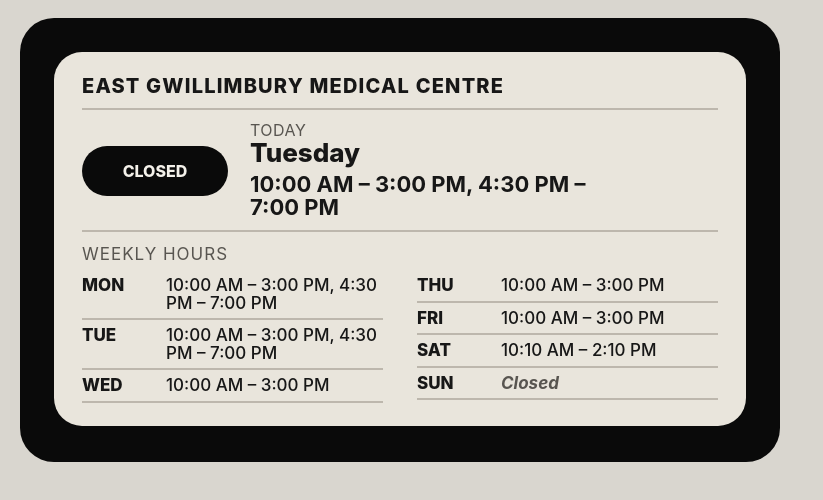
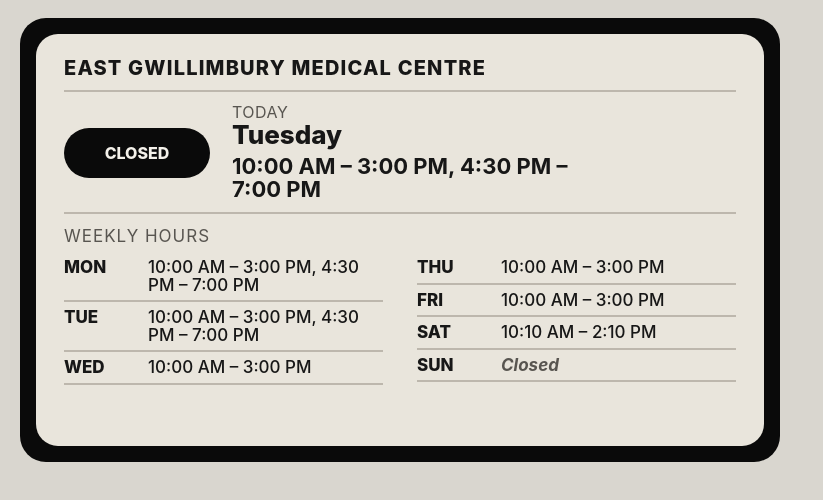
Before and after one commit to rahalb/egmed, a website: page index.html in a window 1280 px wide. Shown: the whole page, without its empty margins (0-823 px from the left). Drawn offline with Linux system fonts and the light colour scheme.

Commit message:
Update index.html

```diff
--- a/index.html
+++ b/index.html
@@ -37,16 +37,17 @@
   width: 760px;
   height: 444px;
   background: var(--frame);
-      border-radius: 34px;
+  border-radius: 26px;
 }
+
 .panel {
   position: absolute;
-      left: 54px;
-      top: 52px;
-      width: 692px;
-      height: 374px;
+  left: 36px;
+  top: 34px;
+  width: 728px;
+  height: 412px;
   background: var(--panel);
-      border-radius: 28px;
+  border-radius: 22px;
   padding: 22px 28px 18px 28px;
   overflow: hidden;
 }
```
Lines whose indentation alone changed are shown as unchanged.
